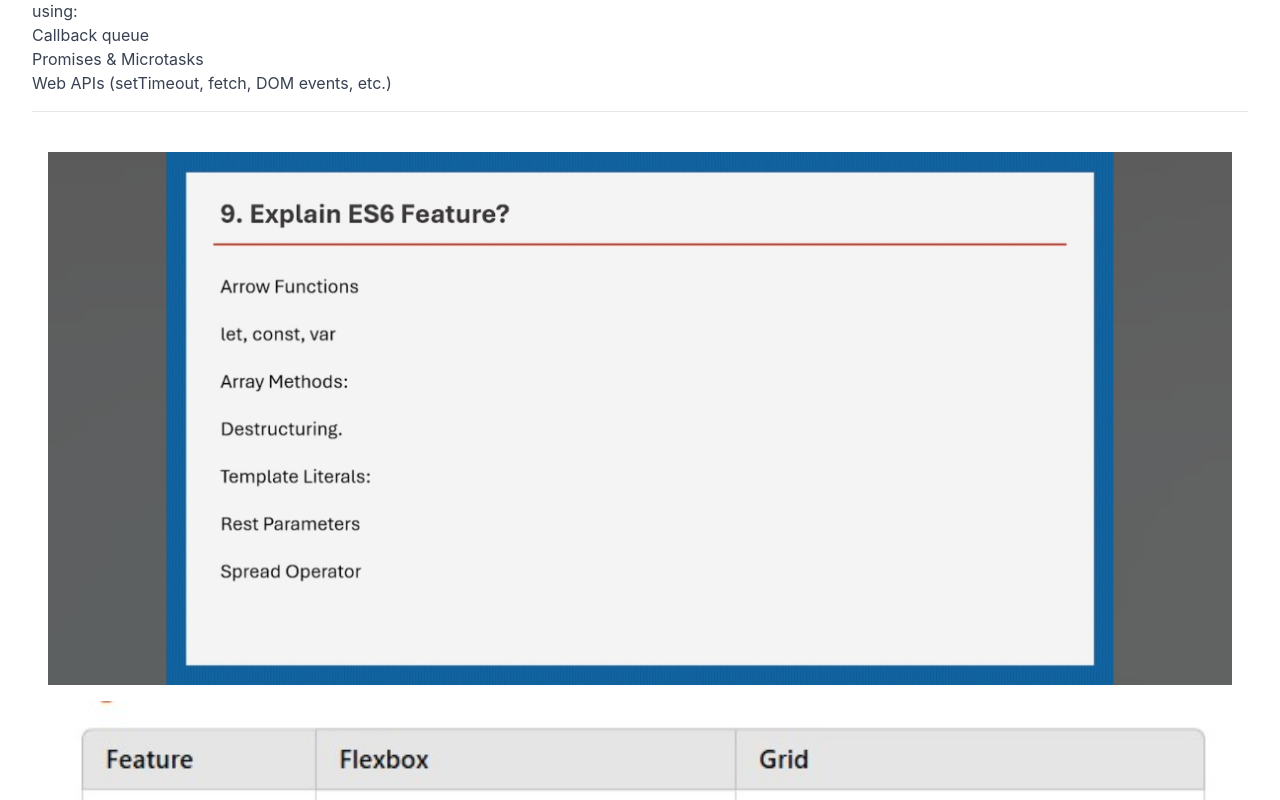
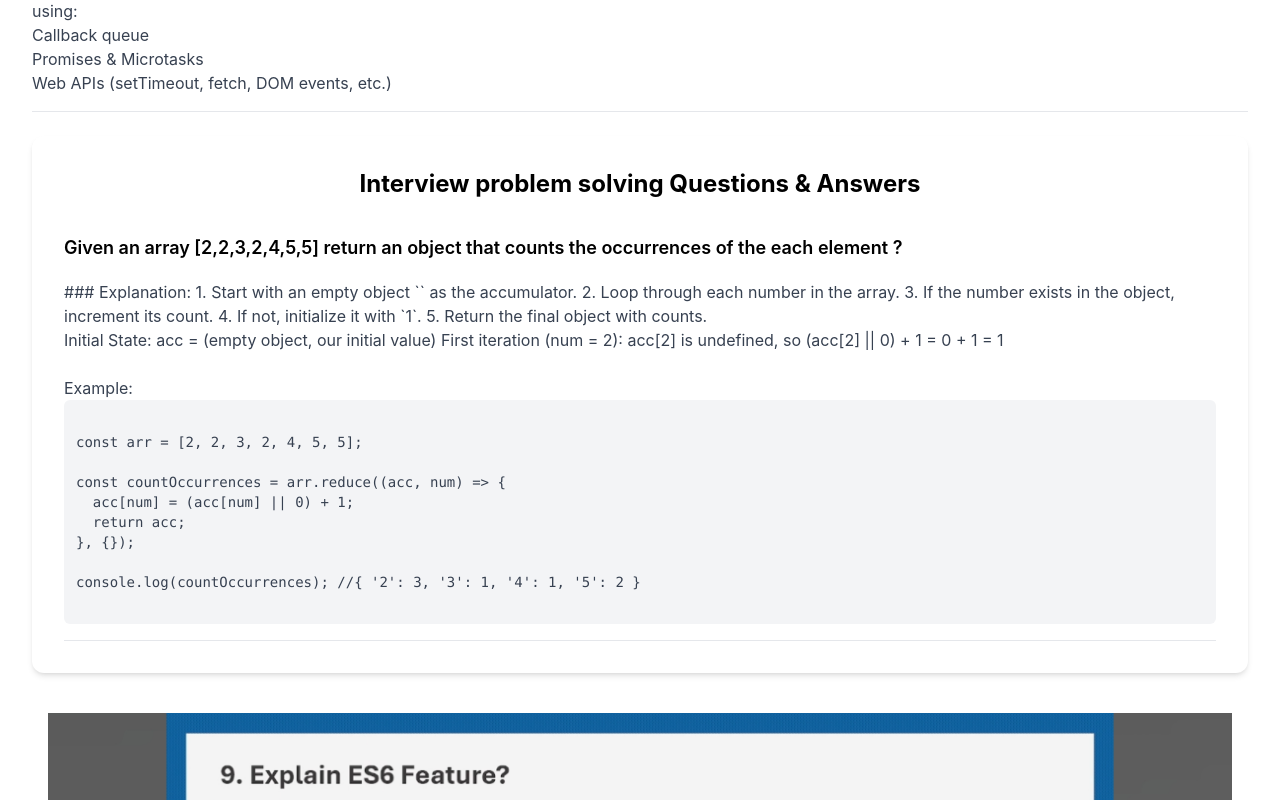
Before and after one commit to vimal336/inter-pre, a React (Vite) app: page /Javascript in a window 1280 px wide. Shown: the part 4480-5280 px from the top of the page. Built offline with nearby package versions, Linux system fonts and the light colour scheme.

Commit message:
controlled component

```diff
--- a/src/Javascript.jsx
+++ b/src/Javascript.jsx
@@ -346,8 +346,8 @@ Web APIs (setTimeout, fetch, DOM events, etc.)
           </div>
         ))}
       </div>
+      <ProblemSolving/>
       <ImageGallery/>
-      <ProblemSolving/>
     </div>
   );
 };
```
